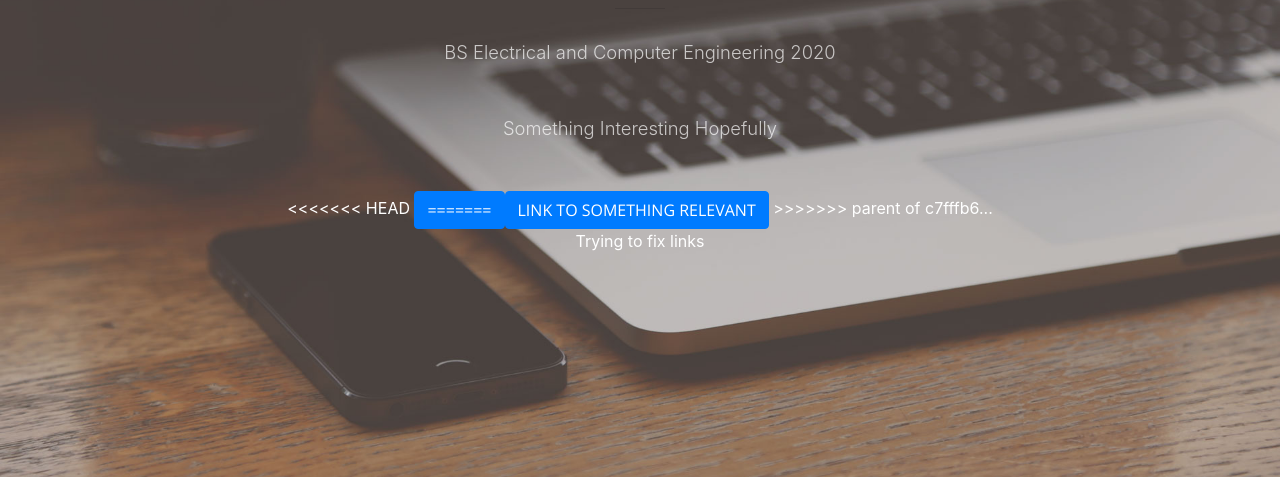
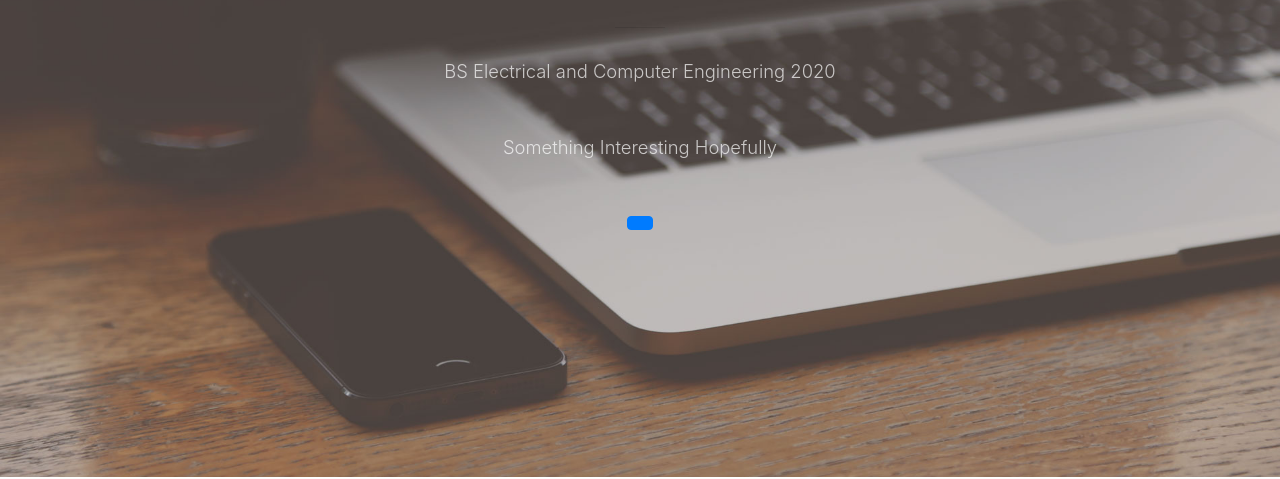
Before and after one commit to anan6107/anan6107.github.io, a website with bundled scripts: page index.html in a window 1280 px wide. Shown: the part 323-802 px from the top of the page. Built offline with nearby package versions, Linux system fonts and the light colour scheme.

Commit message:
Try3
Looked at reference

```diff
--- a/index.html
+++ b/index.html
@@ -66,11 +66,7 @@
           <div class="col-lg-8 mx-auto">
             <p class="text-faded mb-5">BS Electrical and Computer Engineering 2020</p>
             <p class="text-faded mb-5">Something Interesting Hopefully</p>
-<<<<<<< HEAD
-            <a class="btn btn-primary btn-x1 js-scroll-trigger" href="https://anan6107.github.io/Resume.pdf"<Resume </a>
-=======
-            <a class="btn btn-primary btn-xl js-scroll-trigger" href="#about">Link to something relevant</a>
->>>>>>> parent of c7fffb6... Trying to fix links
+            <a class="btn btn-primary btn-xl js-scroll-trigger" href="https://anan6107.github.io/Resume.pdf" target="_blank" class="fa fa-file-text-o"></i></a>
           </div>
         </div>
       </div>
```
